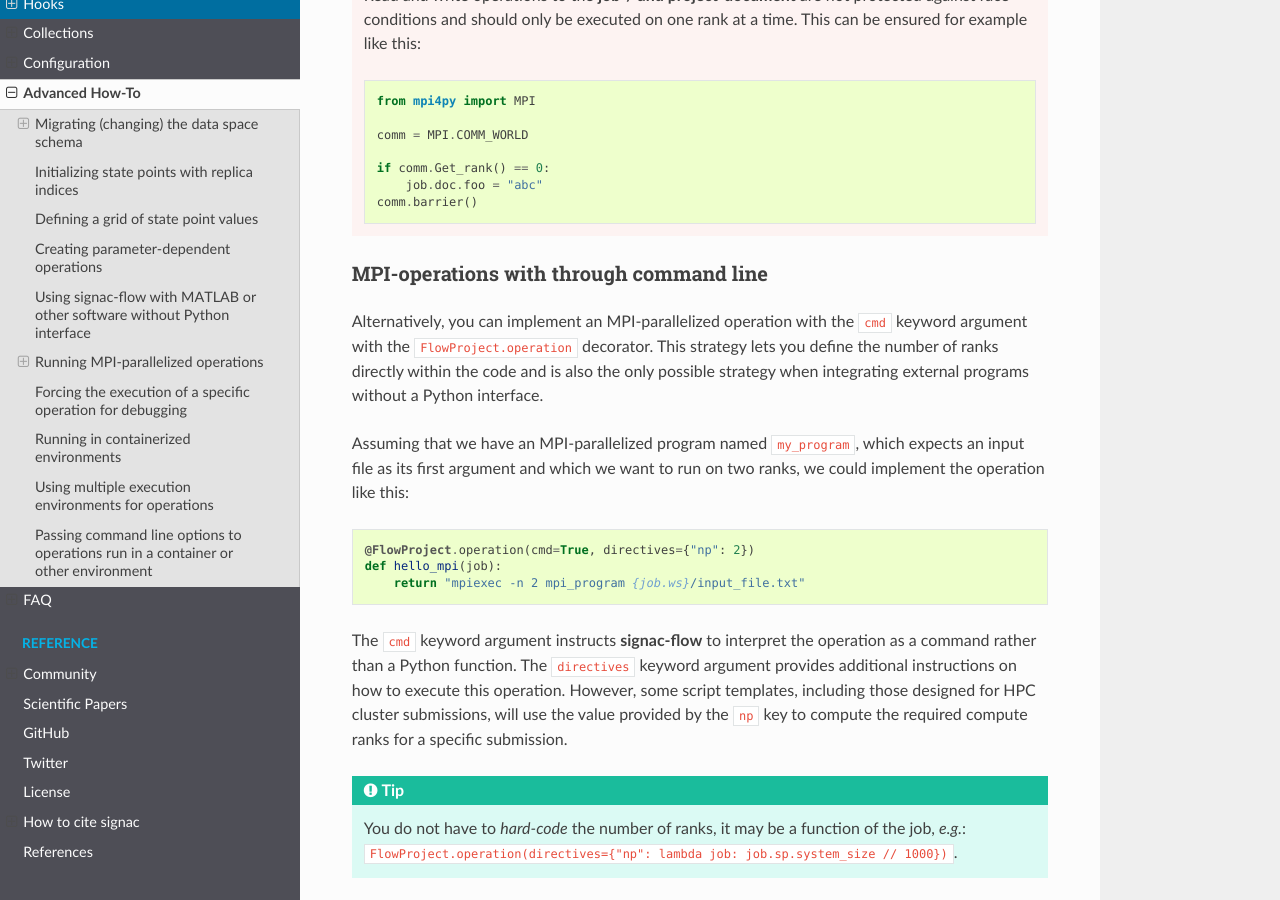
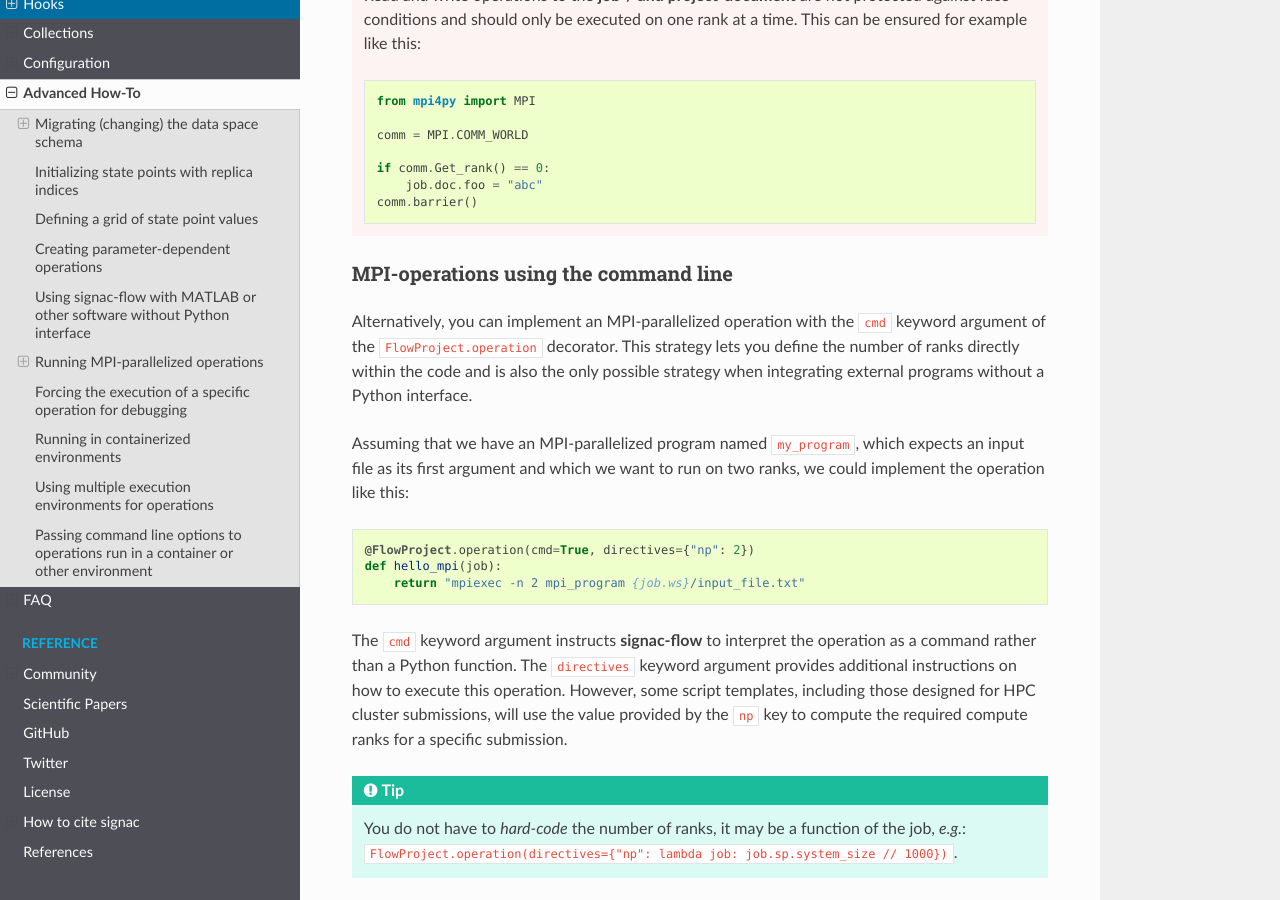
Before and after one commit to glotzerlab/signac-docs, a Sphinx documentation site: the page built from docs/source/recipes.rst, in a window 1280 px wide and 900 px high, scrolled down 4641 px. Built offline with Sphinx 7.4.7 and the Read the Docs theme 2.0.0, drawn with Linux system fonts in a browser that asks for light colours.

Commit message:
Fix MPI command line recipe. (#181)

```diff
--- a/docs/source/recipes.rst
+++ b/docs/source/recipes.rst
@@ -245,10 +245,10 @@ You could run this operation directly with: ``mpiexec -n 2 python project.py run
         comm.barrier()
 
 
-MPI-operations with through command line
-----------------------------------------
+MPI-operations using the command line
+-------------------------------------
 
-Alternatively, you can implement an MPI-parallelized operation with the ``cmd`` keyword argument with the ``FlowProject.operation`` decorator.
+Alternatively, you can implement an MPI-parallelized operation with the ``cmd`` keyword argument of the ``FlowProject.operation`` decorator.
 This strategy lets you define the number of ranks directly within the code and is also the only possible strategy when integrating external programs without a Python interface.
 
 Assuming that we have an MPI-parallelized program named ``my_program``, which expects an input file as its first argument and which we want to run on two ranks, we could implement the operation like this:
```
